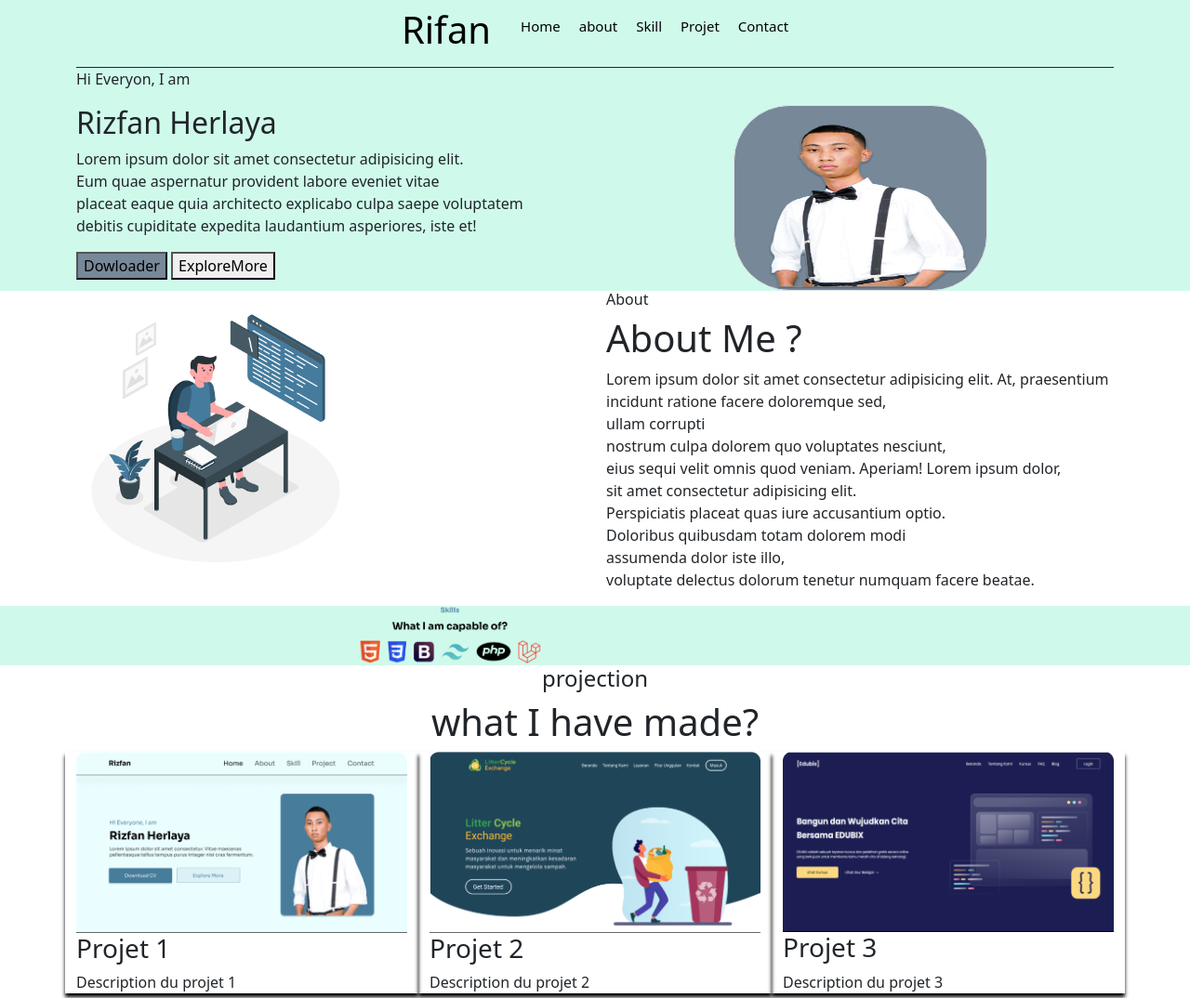
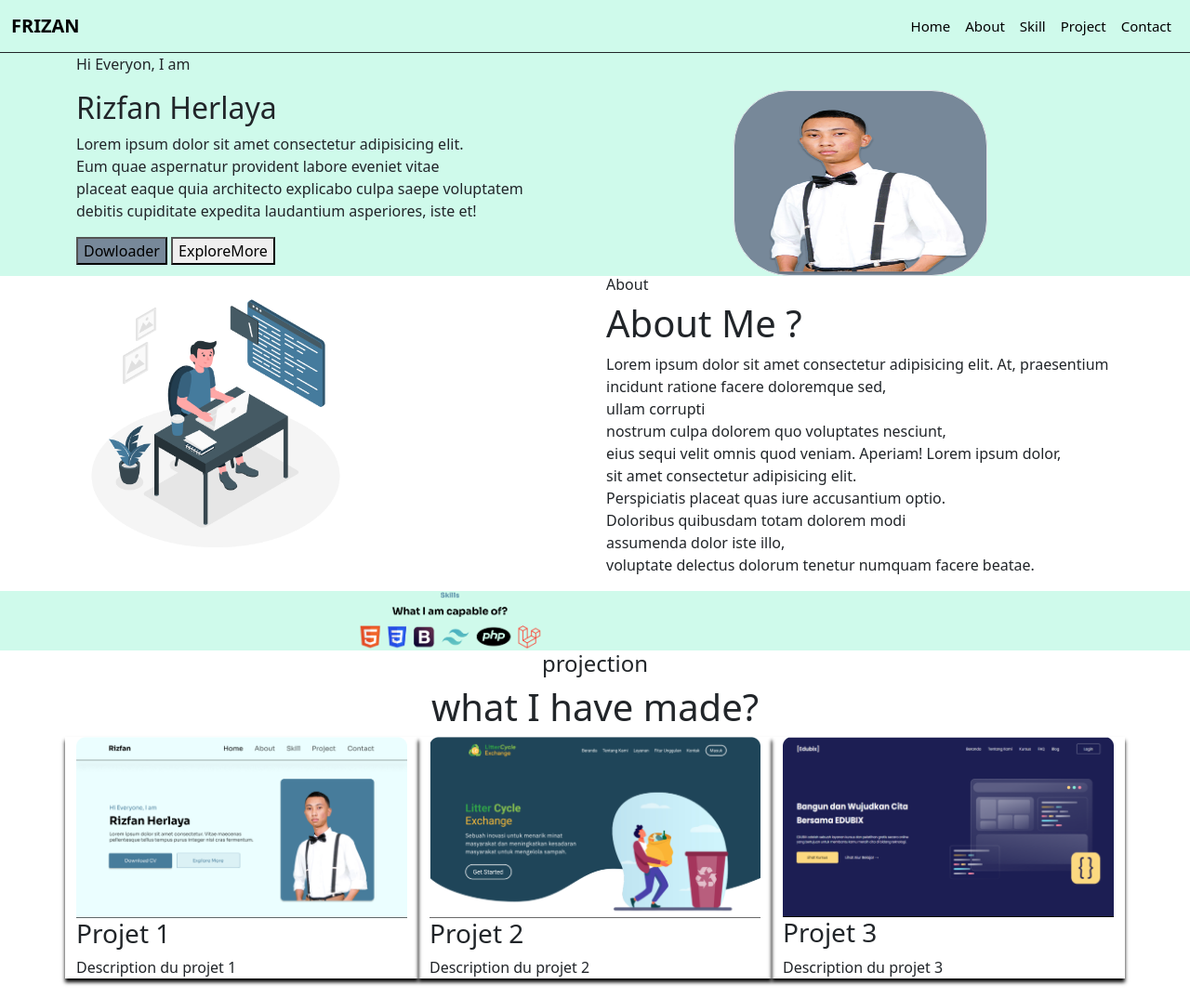
Before and after one commit to SeydouDiall/projet-employer, a plain HTML site: page index.html in a window 1280 px wide. Shown: the top 1074 px of the page at 93% size. Drawn offline with nearby package versions, Linux system fonts and the light colour scheme.

Commit message:
Update index.html

```diff
--- a/index.html
+++ b/index.html
@@ -10,38 +10,39 @@
 </head>
 <body>
    <header>
-    <section class="soudou" >
-        <div class="container">
-            <nav class="navbar">
-            <a href="#">
-             <h1 class="tpp">Rifan</h1>
-
-            </a>
-
-            <div>
-                <ul class="menu-global-ul">
-
-                    <li class="items">
-                        <a href="#">Home</a>
+   <section>
+    <nav class="navbar navbar-expand-lg navbar-light sticky-top ">
+        <div class="container-fluid">
+          <a class="navbar-brand fw-bold " href="#">FRIZAN</a>
+          <button class="navbar-toggler" type="button" data-bs-toggle="collapse" data-bs-target="#navbarSupportedContent" aria-controls="navbarSupportedContent" aria-expanded="false" aria-label="Toggle navigation">
+            <span class="navbar-toggler-icon"></span>
+          </button>
+          <div class="collapse navbar-collapse" id="navbarSupportedContent">
+            <ul class="navbar-nav ms-auto mb-2 mb-lg-0">
+              <li class="nav-item">
+                <a class="nav-link active" aria-current="page" href="#">Home</a>
               </li>
-                    <li class="items">
-                        <a href="#">about</a>
+              <li class="nav-item">
+                <a class="nav-link active" aria-current="page" href="#">About</a>
               </li>
-                    <li class="items">
-                        <a href="#">Skill</a>
+              <li class="nav-item">
+                <a class="nav-link active" aria-current="page" href="#"> Skill</a>
               </li>
-                    <li class="items">
-                        <a href="#">Projet</a>
+              <li class="nav-item">
+                <a class="nav-link active" aria-current="page" href="#">Project</a>
               </li>
-                    <li class="items">
-                        <a href="#">Contact</a>
+              <li class="nav-item">
+                <a class="nav-link active" aria-current="page" href="#">Contact</a>
               </li>
-
             </ul>
           </div>
+        </div>
       </nav>
-        </div>
+
+
    </section>
+
+
     <section class="abou">
         <div class="container">
             <div class="row">
@@ -50,7 +51,7 @@
                     <h2>Rizfan Herlaya</h2>
                     <p>Lorem ipsum dolor sit amet consectetur adipisicing elit. <br> Eum quae aspernatur provident labore eveniet vitae <br> placeat eaque quia architecto explicabo culpa saepe voluptatem <br> debitis cupiditate expedita laudantium asperiores, iste et!</p>
                     <button class="btn1">Dowloader</button>
-                    <button>ExploreMore</button>
+                    <button class="tpd">ExploreMore</button>
                 </div>
                 <div class="col-md-6">
                     <div class="myImg text-center">
@@ -150,10 +151,8 @@
                     <img width="30px" src="imange/LinkedIn.png" class="" alt="...">
                     <img width="30px" src="imange/GitHub.png" class="" alt="...">
                     <img width="30px" src="imange/Instagram.png" class="" alt="...">
-
                 </div>
                   </div>
-
                 <br>
                 <br>
                 Copyright © 2023. Develop & Designed by Rizfan Herlaya
@@ -161,5 +160,6 @@
               </section>
         </div>
     </footer>
+    <script src="https://cdn.jsdelivr.net/npm/bootstrap@5.0.2/dist/js/bootstrap.bundle.min.js" integrity="sha384-MrcW6ZMFYlzcLA8Nl+NtUVF0sA7MsXsP1UyJoMp4YLEuNSfAP+JcXn/tWtIaxVXM" crossorigin="anonymous"></script>
 </body>
 </html>
```
Lines whose indentation alone changed are shown as unchanged.
